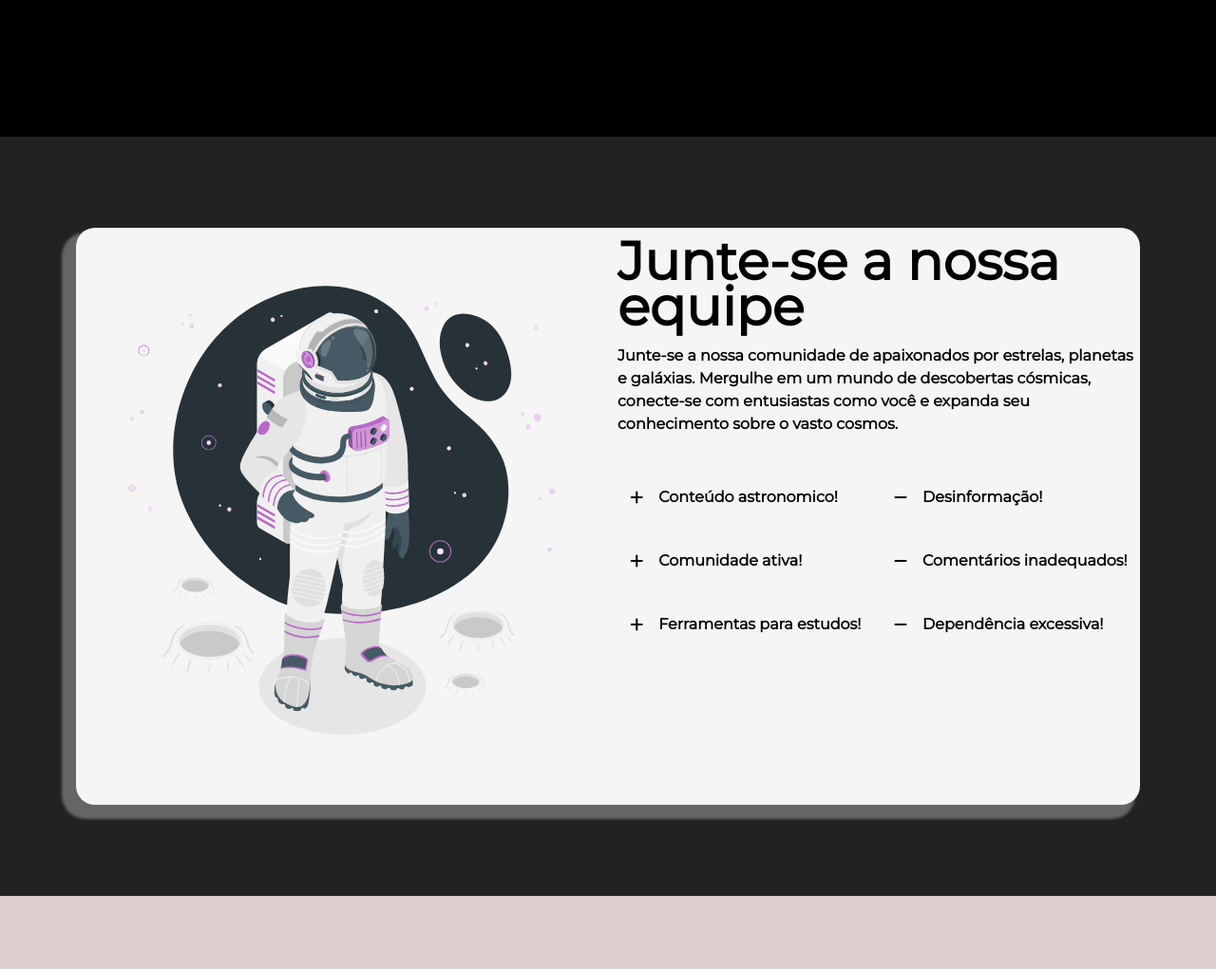
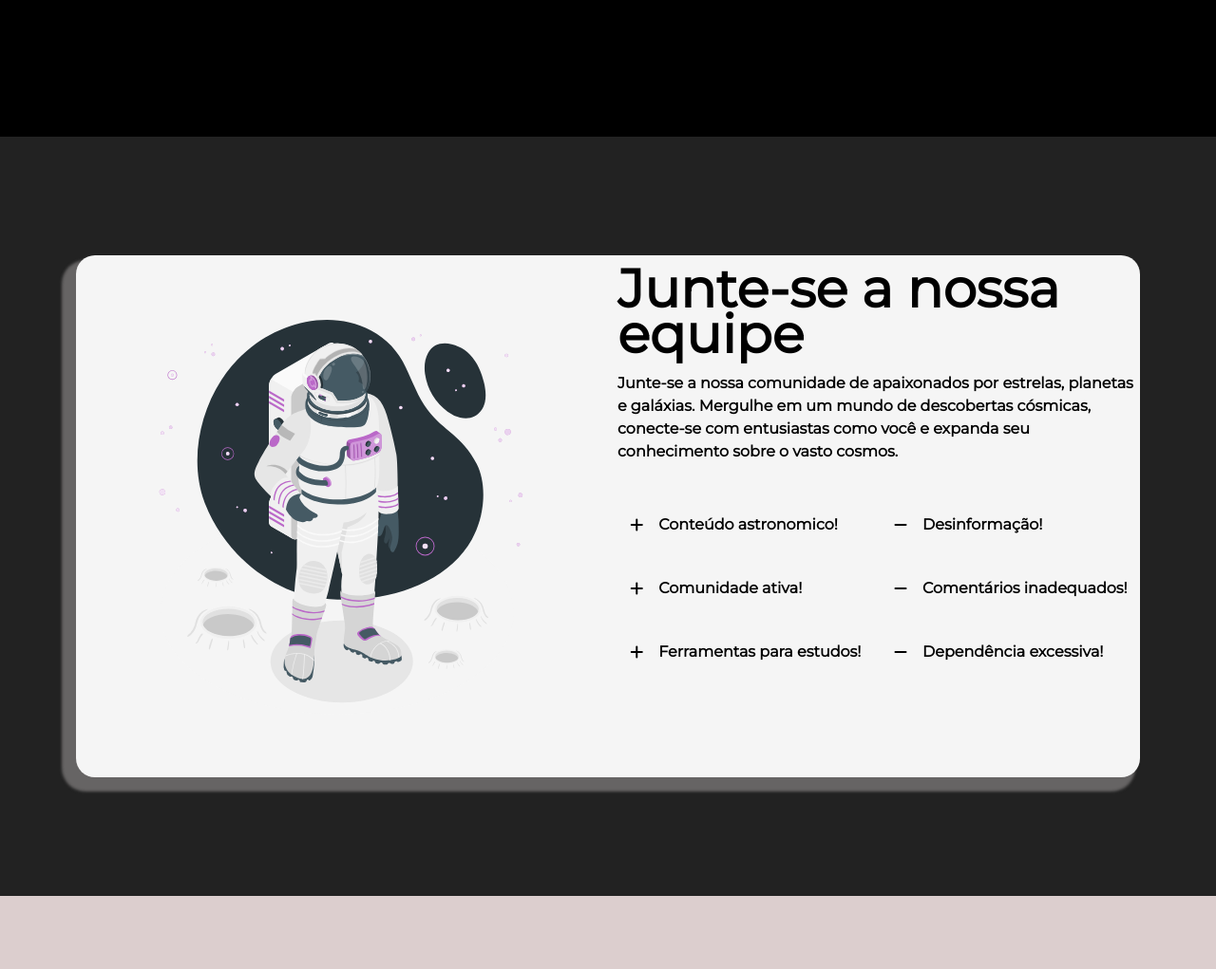
Before and after one commit to luizfernandoin/NewSpace, a Flask app: page / in a window 1280 px wide. Shown: the part 3029-4050 px from the top of the page at 95% size. Run offline with Flask 3, Linux system fonts and the light colour scheme; some libraries are stand-ins or nearby versions.

Commit message:
FEAT: responsividade finalizada!

```diff
--- a/app/static/css/style.css
+++ b/app/static/css/style.css
@@ -534,13 +534,15 @@ button:hover span {
 /*CHAMADA PARA AÇÃO*/
 
 .container-action {
+  display: flex;
+  align-items: center;
   max-height: 100vh !important;
   height: 100vh;
   padding: 6rem 5rem !important;
 }
 
 .call-to-action {
-  height: 100%;
+  height: auto;
   width: 100%;
   border-radius: 20px;
   display: grid;
@@ -602,7 +604,7 @@ button:hover span {
 }
 
 .action-col1 img {
-  height: 85%;
+  height: 80%;
 }
 
 /*TESTIMONIALS*/
```
